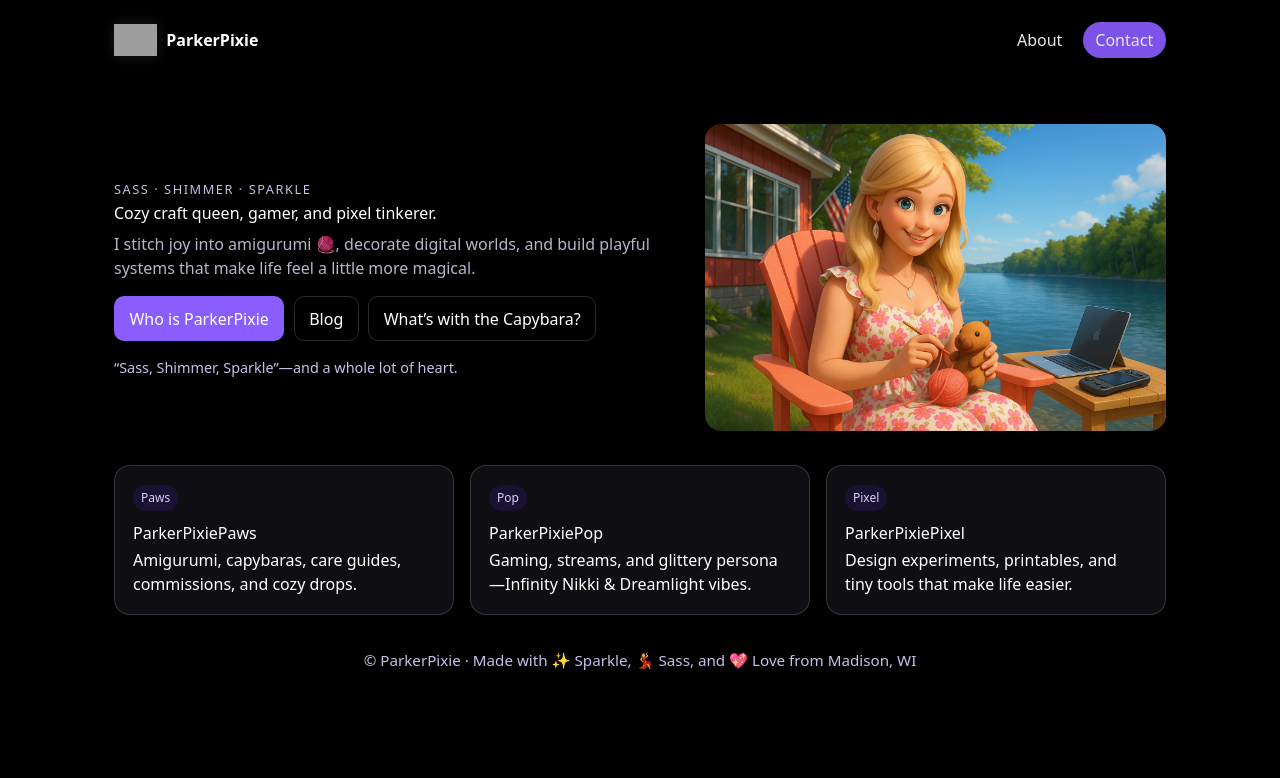
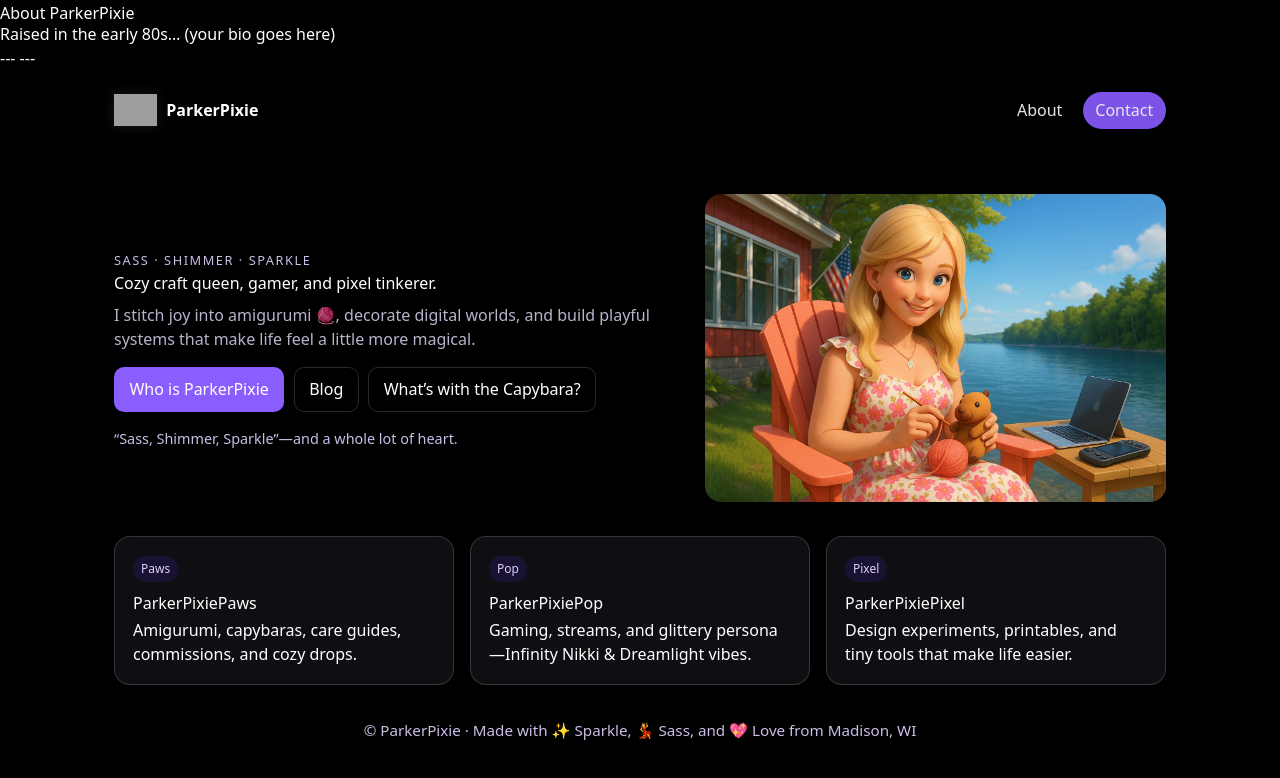
Before and after one commit to parkerpixie/ParkerPixie, an Astro site: page / in a window 1280 px wide. Built offline with nearby package versions, Linux system fonts and the light colour scheme; Astro itself is replaced by a stand-in of ours; grey boxes are pictures that could not be loaded.

Commit message:
Update index.astro

```diff
--- a/src/pages/index.astro
+++ b/src/pages/index.astro
@@ -1,3 +1,11 @@
+---
+import Layout from "../layouts/Layout.astro";
+---
+
+<Layout title="About ParkerPixie">
+  <h1>About ParkerPixie</h1>
+  <p>Raised in the early 80s… (your bio goes here)</p>
+</Layout>
 ---
 ---
 <!DOCTYPE html>
```
